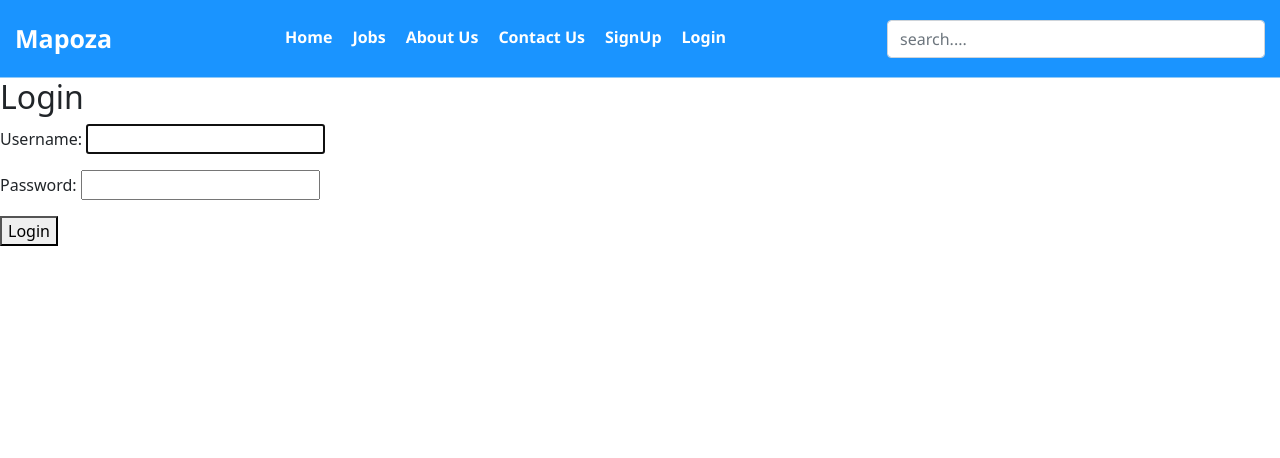
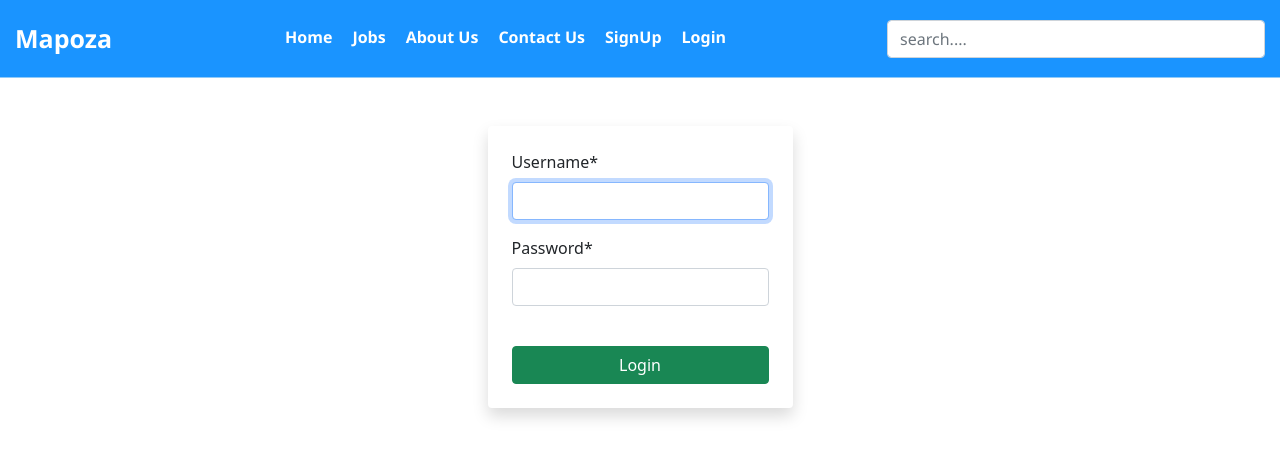
Before and after one commit to wowijake/mapoza, a Django app: page /login/ in a window 1280 px wide. Shown: the top 458 px of the page. Run offline with Django 5.2, Linux system fonts and the light colour scheme; some libraries are stand-ins or nearby versions.

Commit message:
feat: add crispy forms

```diff
--- a/jobportal/jobportal/settings.py
+++ b/jobportal/jobportal/settings.py
@@ -28,7 +28,12 @@ INSTALLED_APPS = [
     'django.contrib.messages',
     'django.contrib.staticfiles',
     'jobs.apps.JobsConfig',
+    'crispy_forms',
+    'crispy_bootstrap4',
 ]
+
+CRISPY_ALLOWED_TEMPLATE_PACKS = "bootstrap4"
+CRISPY_TEMPLATE_PACK = 'bootstrap4'
 
 MIDDLEWARE = [
     'django.middleware.security.SecurityMiddleware',
--- a/jobportal/jobs/templates/jobs/login.html
+++ b/jobportal/jobs/templates/jobs/login.html
@@ -1,13 +1,16 @@
 {% extends 'jobs/base.html' %}
+{% load crispy_forms_tags %}
 
 {% block content %}
 
-<h2>Login</h2>
-    <form method="POST">
+    <div class="d-flex justify-content-center  items-center mt-4">
+        <div class="mt-4">
+            <form method="POST" class="bg-white shadow p-4 rounded">
                 {% csrf_token %}
-        {{ form.as_p }}
-        <button type="submit">Login</button>
+                {{ form|crispy }}
+                <button type="submit" class="btn w-100 btn-success mt-4">Login</button>
             </form>
+        </div>
         {% if messages %}
             <ul>
                 {% for message in messages %}
@@ -15,6 +18,5 @@
                 {% endfor %}
             </ul>
         {% endif %}
-
-
+    </div>
 {% endblock content %}
```
Also changed, not shown: jobportal/jobs/templates/jobs/signup.html (+5 -4 lines). Lines whose indentation alone changed are shown as unchanged.
